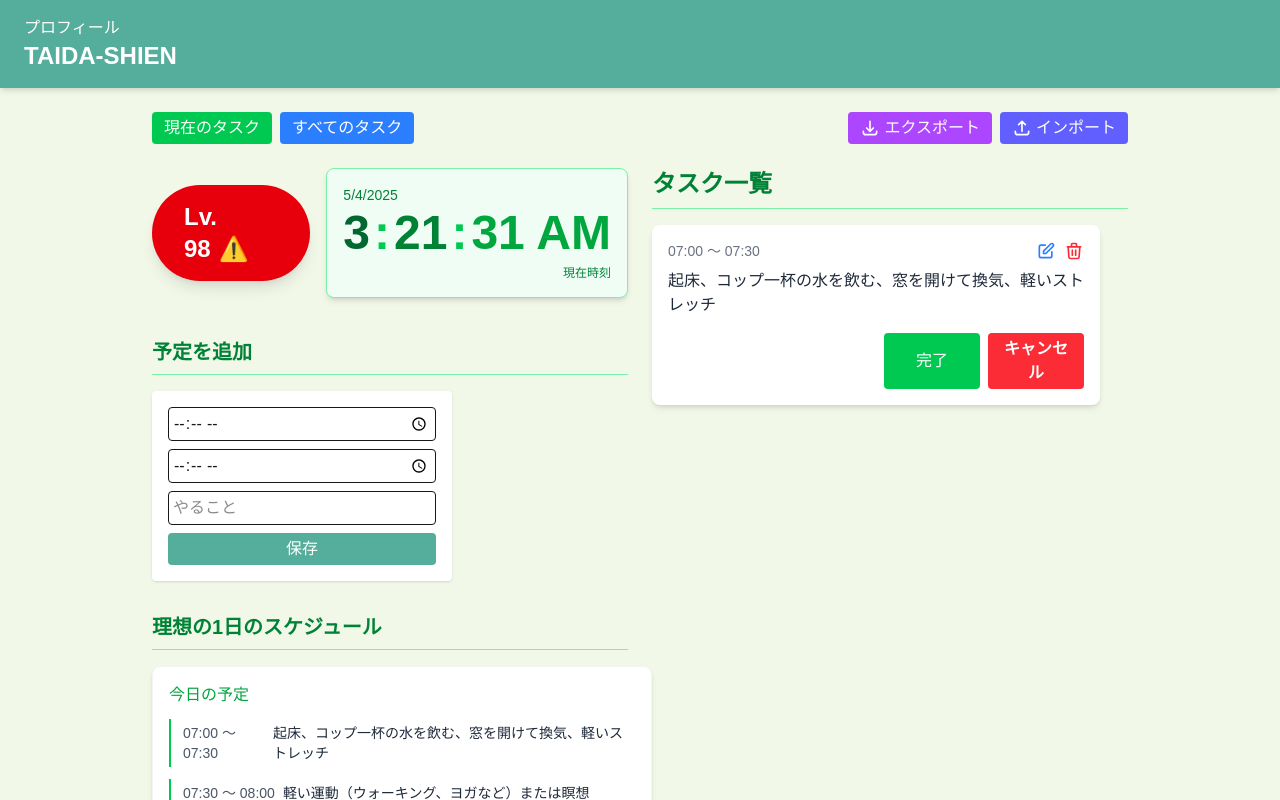
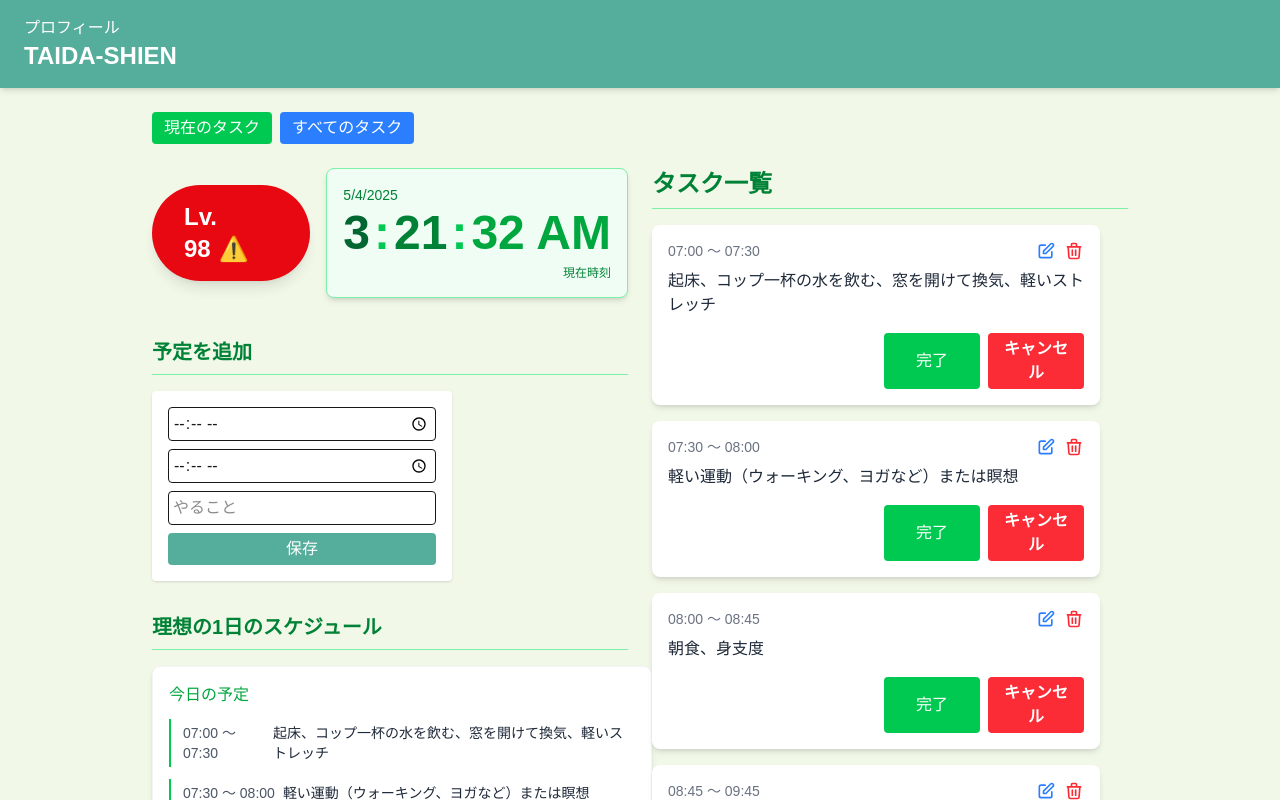
Before and after one commit to jack-app/jackHack2025_C, a Next.js app in the folder front/: page / in a window 1280 px wide. Shown: the top 800 px of the page. Built offline with nearby package versions, Linux system fonts and the light colour scheme.

Commit message:
コミット

```diff
--- a/front/src/app/page.tsx
+++ b/front/src/app/page.tsx
@@ -139,13 +139,15 @@ export default function Page() {
         const bStartTime = new Date(0, 0, 0, bStartHour, bStartMinute);
         return aStartTime.getTime() - bStartTime.getTime();
       });
+      console.log('upcomingTasks', upcomingTasks);
 
       if (upcomingTasks.length > 0) {
         // 次のタスクを表示
-        setViewTodos([upcomingTasks[0]]);
+        console.log('次のタスク:', upcomingTasks);
+        setViewTodos(upcomingTasks);
       } else {
-        // すべてのタスクを表示
-        setViewTodos(todos);
+        // すべてのタスクが完了している場合
+        setViewTodos([]);
       }
     } else {
       setViewTodos(nowProssingTask);
@@ -265,7 +267,7 @@ const handle_levelDown = async () => {
     // デフォルトの動作として単純にレベルを下げる
     setLevel(prev => prev - 1);
     return null;
-  }
+}
 
   console.log('Sending to postLevelDown:', viewTodos[0]);
 
@@ -335,40 +337,6 @@ return (
             すべてのタスク
           </button>
         </div>
-
-        {/* 右側ボタングループ */}
-        <div className="flex space-x-2">
-          {/* エクスポートボタン */}
-          <button
-            onClick={exportToJson}
-            className="px-3 py-1 bg-purple-500 text-white rounded flex items-center"
-          >
-            <svg xmlns="http://www.w3.org/2000/svg" className="h-5 w-5 mr-1" fill="none" viewBox="0 0 24 24" stroke="currentColor">
-              <path strokeLinecap="round" strokeLinejoin="round" strokeWidth={2} d="M4 16v1a3 3 0 003 3h10a3 3 0 003-3v-1m-4-4l-4 4m0 0l-4-4m4 4V4" />
-            </svg>
-            エクスポート
-          </button>
-
-          {/* インポートボタンと非表示ファイル入力 */}
-          <div className="relative">
-            <button
-              onClick={() => document.getElementById('file-upload')?.click()}
-              className="px-3 py-1 bg-indigo-500 text-white rounded flex items-center"
-            >
-              <svg xmlns="http://www.w3.org/2000/svg" className="h-5 w-5 mr-1" fill="none" viewBox="0 0 24 24" stroke="currentColor">
-                <path strokeLinecap="round" strokeLinejoin="round" strokeWidth={2} d="M4 16v1a3 3 0 003 3h10a3 3 0 003-3v-1m-4-8l-4-4m0 0L8 8m4-4v12" />
-              </svg>
-              インポート
-            </button>
-            <input
-              id="file-upload"
-              type="file"
-              accept=".json"
-              onChange={importFromJson}
-              className="hidden"
-            />
-          </div>
-        </div>
       </div>
 
       {/* メインコンテンツエリア - 2カラムレイアウト */}
```
